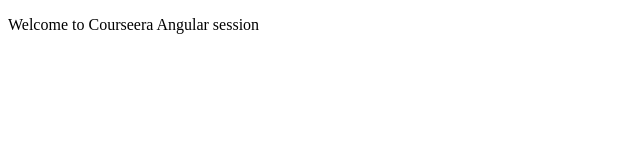
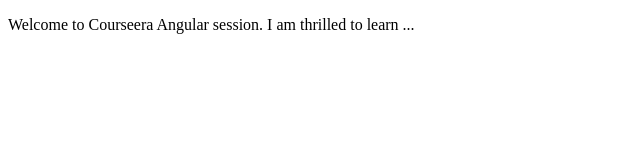
Before and after one commit to baluamri/courseera-angular, a plain HTML site: page index.html in a window 1280 px wide. Shown: the whole page, without its empty margins (0-640 px from the left). Drawn offline with Linux system fonts and the light colour scheme.

Commit message:
new version of index file

```diff
--- a/index.html
+++ b/index.html
@@ -5,6 +5,6 @@
     <title>Hello Courseera Angular</title>
   </head>
   <body>
-    <p> Welcome to Courseera Angular session</p>
+    <p> Welcome to Courseera Angular session. I am thrilled to learn ...</p>
   </body>
 </html>
```
